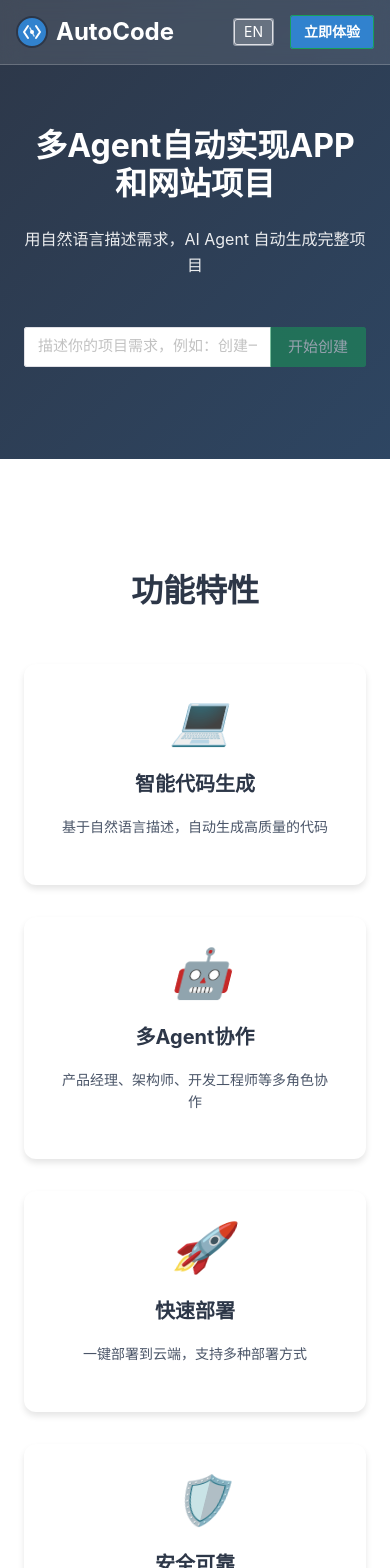
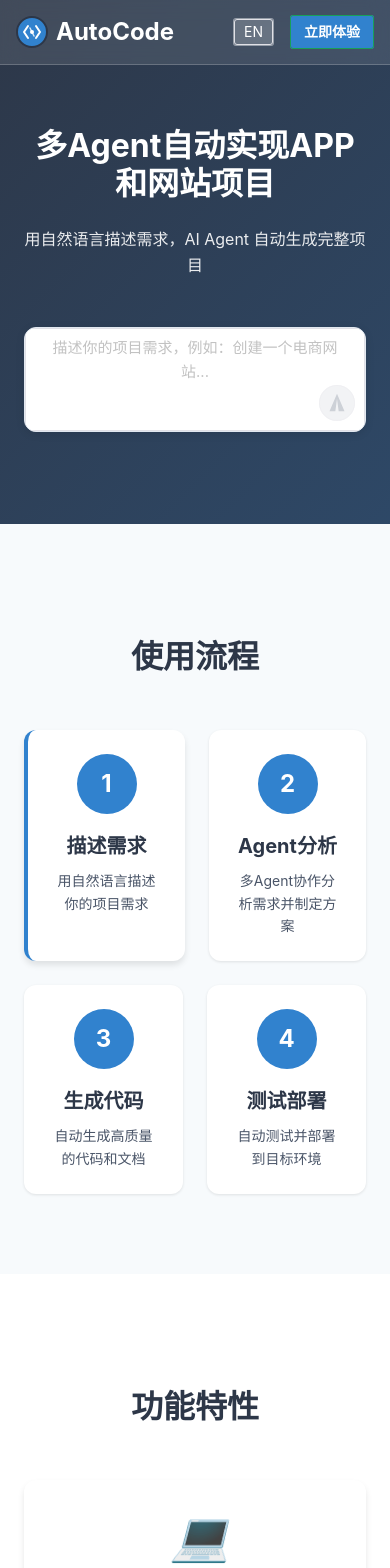
Before and after one commit to lighthought/app-maker, a Vue app in the folder frontend/: page / in a window 390 px wide. Shown: the top 1568 px of the page. Built offline with nearby package versions, Linux system fonts and the light colour scheme.

Commit message:
[update] 修正智能输入框的样式，提取出公共组件。

```diff
--- /dev/null
+++ b/frontend/src/components/common/SmartInput.vue
@@ -0,0 +1,193 @@
+<template>
+  <div class="smart-input">
+    <div class="input-container">
+      <n-input
+        v-model:value="inputValue"
+        :placeholder="placeholder"
+        :size="size"
+        type="textarea"
+        :autosize="autosize"
+        @keydown.enter="handleEnterKey"
+        class="input-field"
+      />
+      <n-button
+        :type="buttonType"
+        :size="size"
+        :disabled="!inputValue.trim()"
+        @click="handleSend"
+        class="send-button"
+      >
+        <template #icon>
+          <n-icon><SendIcon /></n-icon>
+        </template>
+      </n-button>
+    </div>
+  </div>
+</template>
+
+<script setup lang="ts">
+import { ref, watch, h } from 'vue'
+import { NInputGroup, NInput, NButton, NIcon } from 'naive-ui'
+
+interface Props {
+  modelValue?: string
+  placeholder?: string
+  size?: 'small' | 'medium' | 'large'
+  buttonType?: 'default' | 'primary' | 'info' | 'success' | 'warning' | 'error'
+  autosize?: { minRows: number; maxRows: number }
+}
+
+interface Emits {
+  (e: 'update:modelValue', value: string): void
+  (e: 'send', value: string): void
+}
+
+const props = withDefaults(defineProps<Props>(), {
+  modelValue: '',
+  placeholder: '请输入内容...',
+  size: 'large',
+  buttonType: 'default',
+  autosize: () => ({ minRows: 3, maxRows: 6 })
+})
+
+const emit = defineEmits<Emits>()
+
+// 内部输入值
+const inputValue = ref(props.modelValue)
+
+// 监听外部值变化
+watch(() => props.modelValue, (newVal) => {
+  inputValue.value = newVal
+})
+
+// 监听内部值变化，同步到外部
+watch(inputValue, (newVal) => {
+  emit('update:modelValue', newVal)
+})
+
+// 发送图标组件
+const SendIcon = () => h('svg', {
+  viewBox: '0 0 24 24',
+  fill: 'currentColor',
+  style: 'width: 1em; height: 1em;'
+}, [
+  h('path', { d: 'M2.01 21L23 12 2.01 3 2 10l15 2-15 2z' })
+])
+
+// 键盘事件处理
+const handleEnterKey = (event: KeyboardEvent) => {
+  if (event.shiftKey) {
+    // Shift + Enter: 换行
+    return
+  } else {
+    // Enter: 发送
+    event.preventDefault()
+    handleSend()
+  }
+}
+
+// 发送处理
+const handleSend = () => {
+  if (!inputValue.value.trim()) return
+
+  emit('send', inputValue.value.trim())
+  // 发送后清空输入框
+  inputValue.value = ''
+}
+</script>
+
+<style scoped>
+.smart-input {
+  width: 100%;
+}
+
+.input-container {
+  position: relative;
+  border-radius: var(--border-radius-lg);
+  overflow: hidden;
+  box-shadow: 0 2px 8px rgba(0, 0, 0, 0.1);
+  border: 1px solid var(--border-color);
+  background: white;
+}
+
+.input-field {
+  width: 100%;
+  border: none;
+  outline: none;
+  background: transparent;
+}
+
+.input-field:focus {
+  border-color: var(--primary-color);
+  box-shadow: 0 0 0 2px rgba(59, 130, 246, 0.1);
+}
+
+.send-button {
+  position: absolute;
+  bottom: 12px;
+  right: 12px;
+  width: 40px;
+  height: 40px;
+  background: #000000;
+
+  color: white;
+  transition: all 0.2s ease;
+  display: flex;
+  align-items: center;
+  justify-content: center;
+  padding: 0;
+  border-radius: 50%;
+  z-index: 10;
+}
+
+.send-button:hover:not(:disabled) {
+  background: #333333;
+  border-color: #333333;
+  transform: translateY(-1px);
+}
+
+.send-button:disabled {
+  background: #e5e7eb;
+  border-color: #e5e7eb;
+  color: #9ca3af;
+  cursor: not-allowed;
+}
+
+.send-button .n-icon {
+  font-size: 20px;
+  transform: rotate(-90deg);
+}
+
+/* 输入框样式优化 */
+:deep(.n-input__textarea-el) {
+  background: transparent;
+  color: var(--text-primary);
+  font-size: 20px;
+  line-height: 1.5;
+  padding: 16px 20px;
+  padding-right: 60px;
+  border: none;
+  outline: none;
+  text-align: left;
+}
+
+:deep(.n-input__textarea-el::placeholder) {
+  color: var(--text-secondary);
+}
+
+/* 响应式设计 */
+@media (max-width: 768px) {
+  .send-button {
+    width: 36px;
+    height: 36px;
+    bottom: 10px;
+    right: 10px;
+  }
+
+  :deep(.n-input__textarea-el) {
+    padding: 14px 16px;
+    padding-right: 50px;
+    font-size: 18px;
+  }
+}
+</style>
--- /dev/null
+++ b/frontend/src/components/common/index.ts
@@ -0,0 +1 @@
+export { default as SmartInput } from './SmartInput.vue'
--- a/frontend/src/pages/Home.vue
+++ b/frontend/src/pages/Home.vue
@@ -42,22 +42,12 @@
 
           <!-- 智能输入框 -->
           <div class="hero-input">
-            <n-input-group>
-              <n-input
-                v-model:value="projectDescription"
-                :placeholder="t('hero.inputPlaceholder')"
-                size="large"
-                @keydown.enter="handleProjectCreate"
-              />
-              <n-button
-                type="primary"
-                size="large"
-                :disabled="!projectDescription.trim()"
-                @click="handleProjectCreate"
-              >
-                {{ t('hero.createButton') }}
-              </n-button>
-            </n-input-group>
+            <SmartInput
+              v-model="projectDescription"
+              :placeholder="t('hero.inputPlaceholder')"
+              size="large"
+              @send="handleProjectCreate"
+            />
           </div>
 
           <!-- 用户项目展示 -->
@@ -84,24 +74,6 @@
       </div>
     </section>
 
-    <!-- 功能特性展示 -->
-    <section id="features" class="features">
-      <div class="container">
-        <h2 class="section-title">{{ t('features.title') }}</h2>
-        <div class="features-grid">
-          <div class="feature-card" v-for="feature in features" :key="feature.id">
-            <div class="feature-icon">
-              <n-icon size="48">
-                <component :is="feature.icon" />
-              </n-icon>
-            </div>
-            <h3>{{ feature.title }}</h3>
-            <p>{{ feature.description }}</p>
-          </div>
-        </div>
-      </div>
-    </section>
-
     <!-- 使用流程说明 -->
     <section id="process" class="process">
       <div class="container">
@@ -118,6 +90,24 @@
               <h3>{{ step.title }}</h3>
               <p>{{ step.description }}</p>
             </div>
+          </div>
+        </div>
+      </div>
+    </section>
+
+    <!-- 功能特性展示 -->
+    <section id="features" class="features">
+      <div class="container">
+        <h2 class="section-title">{{ t('features.title') }}</h2>
+        <div class="features-grid">
+          <div class="feature-card" v-for="feature in features" :key="feature.id">
+            <div class="feature-icon">
+              <n-icon size="48">
+                <component :is="feature.icon" />
+              </n-icon>
+            </div>
+            <h3>{{ feature.title }}</h3>
+            <p>{{ feature.description }}</p>
           </div>
         </div>
       </div>
@@ -158,7 +148,8 @@ import { ref, computed, onMounted, onUnmounted } from 'vue'
 import { useRouter } from 'vue-router'
 import { useUserStore } from '@/stores/user'
 import { useProjectStore } from '@/stores/project'
-import { NButton, NInputGroup, NInput, NIcon, NTag } from 'naive-ui'
+import { NButton, NIcon, NTag } from 'naive-ui'
+import SmartInput from '@/components/common/SmartInput.vue'
 import type { Project } from '@/types/project'
 
 // 图标组件（临时使用 emoji，后续可替换为真实图标）
@@ -435,6 +426,13 @@ onUnmounted(() => {
   background: rgba(255, 255, 255, 0.2);
   border: 1px solid rgba(255, 255, 255, 0.3);
   color: white;
+  transition: all 0.3s ease;
+}
+
+.header-scrolled .language-btn {
+  background: var(--background-color);
+  border: 1px solid var(--border-color);
+  color: var(--text-primary);
 }
 
 .experience-btn {
@@ -568,6 +566,13 @@ onUnmounted(() => {
 .feature-icon {
   margin-bottom: var(--spacing-lg);
   color: var(--accent-color);
+  display: flex;
+  align-items: center;
+  justify-content: center;
+}
+
+.feature-icon .n-icon {
+  transform: none;
 }
 
 .feature-card h3 {
@@ -589,21 +594,28 @@ onUnmounted(() => {
 
 .process-timeline {
   display: flex;
-  flex-direction: column;
-  gap: var(--spacing-xl);
-  max-width: 800px;
+  flex-direction: row;
+  gap: var(--spacing-lg);
+  max-width: 1200px;
   margin: 0 auto;
+  justify-content: center;
+  flex-wrap: wrap;
 }
 
 .process-step {
   display: flex;
+  flex-direction: column;
   align-items: center;
-  gap: var(--spacing-lg);
+  text-align: center;
+  gap: var(--spacing-md);
   padding: var(--spacing-lg);
   background: white;
   border-radius: var(--border-radius-lg);
   box-shadow: var(--shadow-sm);
   transition: all 0.3s ease;
+  flex: 1;
+  min-width: 200px;
+  max-width: 280px;
 }
 
 .process-step.active {
@@ -705,6 +717,8 @@ onUnmounted(() => {
   .process-step {
     flex-direction: column;
     text-align: center;
+    min-width: 150px;
+    max-width: 200px;
   }
 
   .header-container {
--- a/frontend/src/router/index.ts
+++ b/frontend/src/router/index.ts
@@ -7,7 +7,7 @@ const routes: RouteRecordRaw[] = [
     path: '/',
     name: 'Home',
     component: () => import('@/pages/Home.vue'),
-    meta: { title: '首页', requiresAuth: false }
+    meta: { title: 'AutoCode', requiresAuth: false }
   },
   {
     path: '/dashboard',
```
